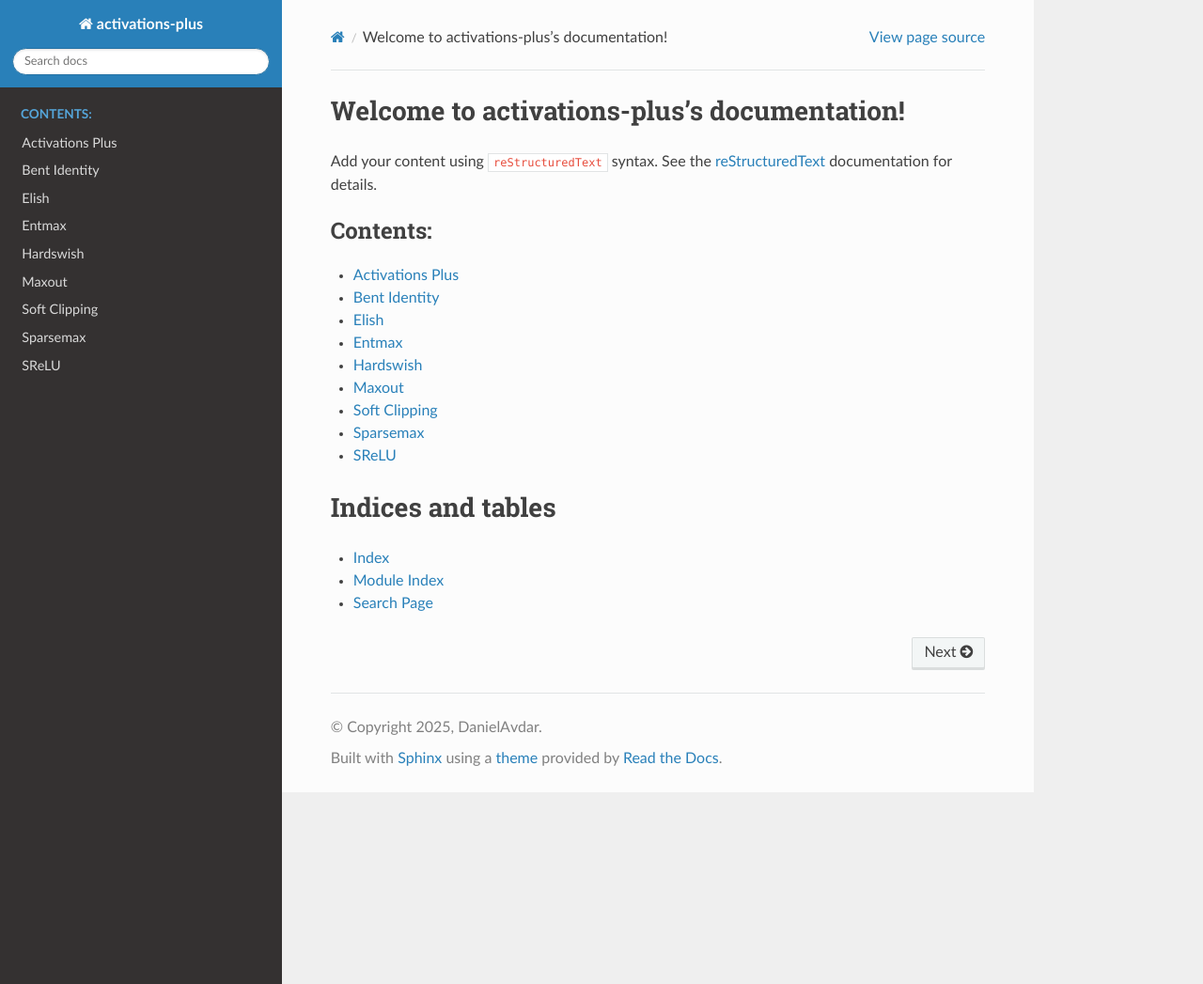
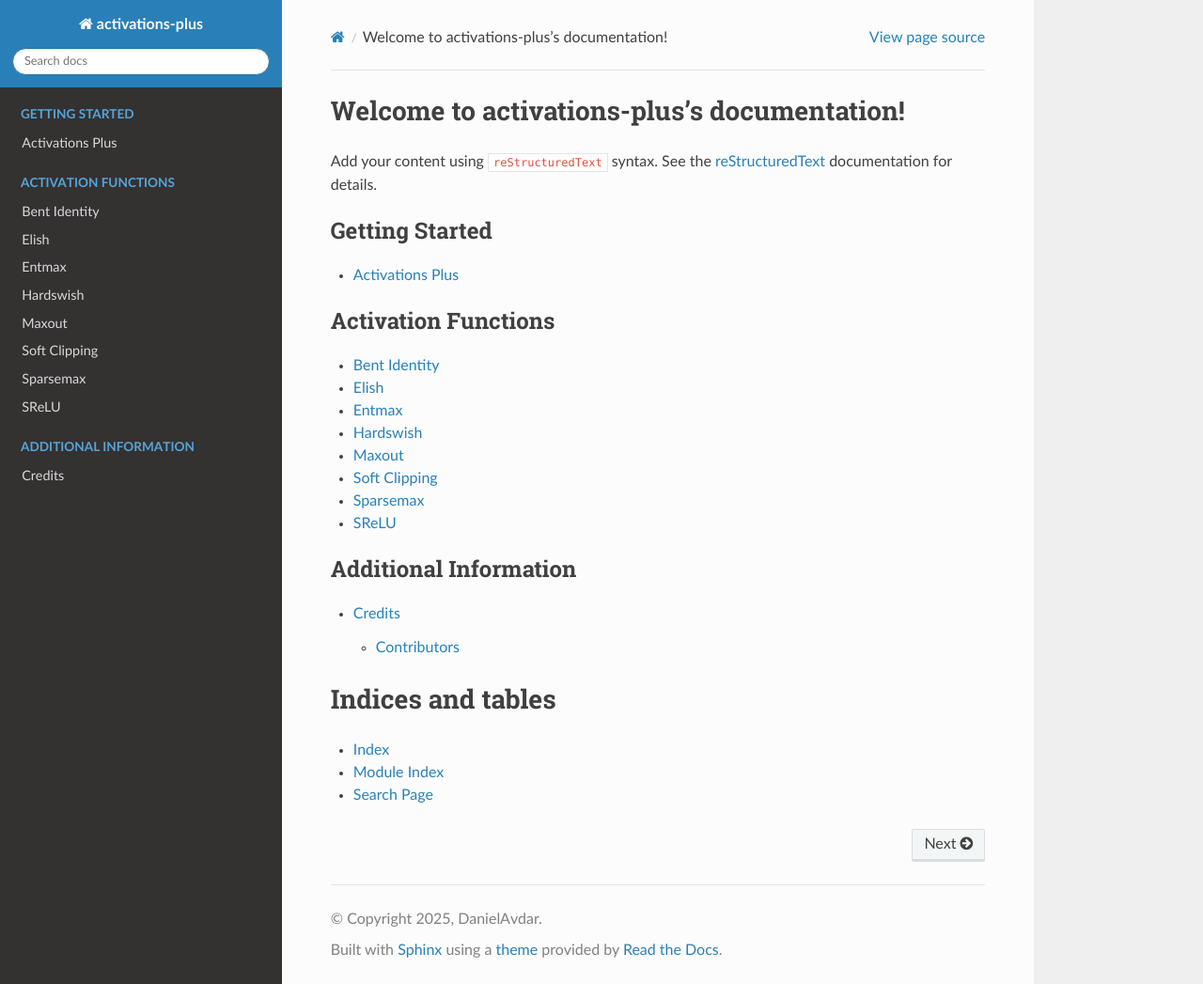
Before and after one commit to DanielAvdar/activations-plus, a Sphinx documentation site: the page built from docs/source/index.rst, in a window 1280 px wide and 1047 px high. Shown: the whole window at 94% size. Built offline with Sphinx 7.4.7 and the Read the Docs theme 3.1.0, drawn with Linux system fonts in a browser that asks for light colours.

Commit message:
Organize documentation with new structure and credits section.
Reorganized the documentation by introducing new sections: "Getting Started," "Activation Functions," and "Additional Information." Added a "Credits" page to acknowledge contributions and external sources for Sparsemax and Entmax implementations.

Signed-off-by: DanielAvdar <66269169+DanielAvdar@users.noreply.github.com>

```diff
--- a/docs/source/index.rst
+++ b/docs/source/index.rst
@@ -12,9 +12,14 @@
 
 .. toctree::
    :maxdepth: 2
-   :caption: Contents:
+   :caption: Getting Started
 
    introduction
+
+.. toctree::
+   :maxdepth: 2
+   :caption: Activation Functions
+
    activations/bent_identity
    activations/elish
    activations/entmax
@@ -24,6 +29,12 @@
    activations/sparsemax
    activations/srelu
 
+.. toctree::
+   :maxdepth: 2
+   :caption: Additional Information
+
+   credits
+
 Indices and tables
 ==================
 
```
Also changed, not shown: docs/source/credits.rst (added, +16 -0 lines).
